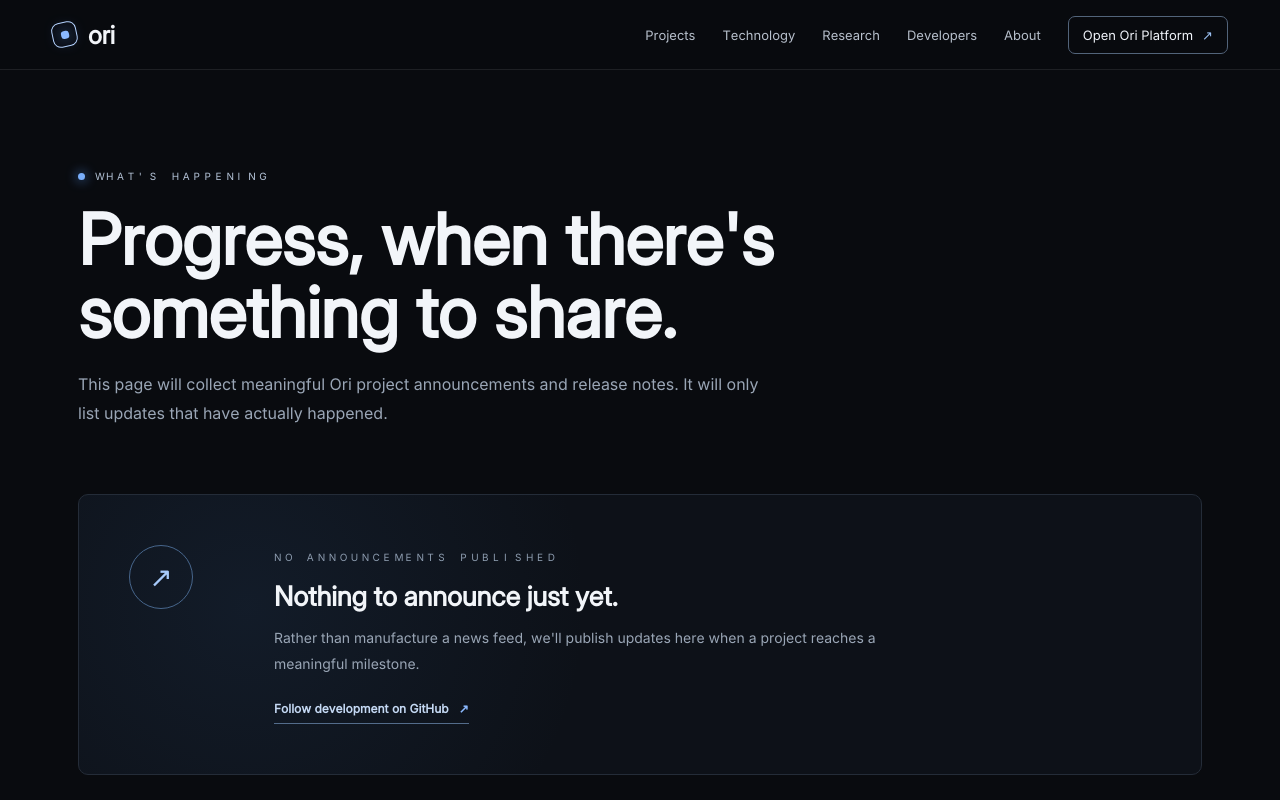
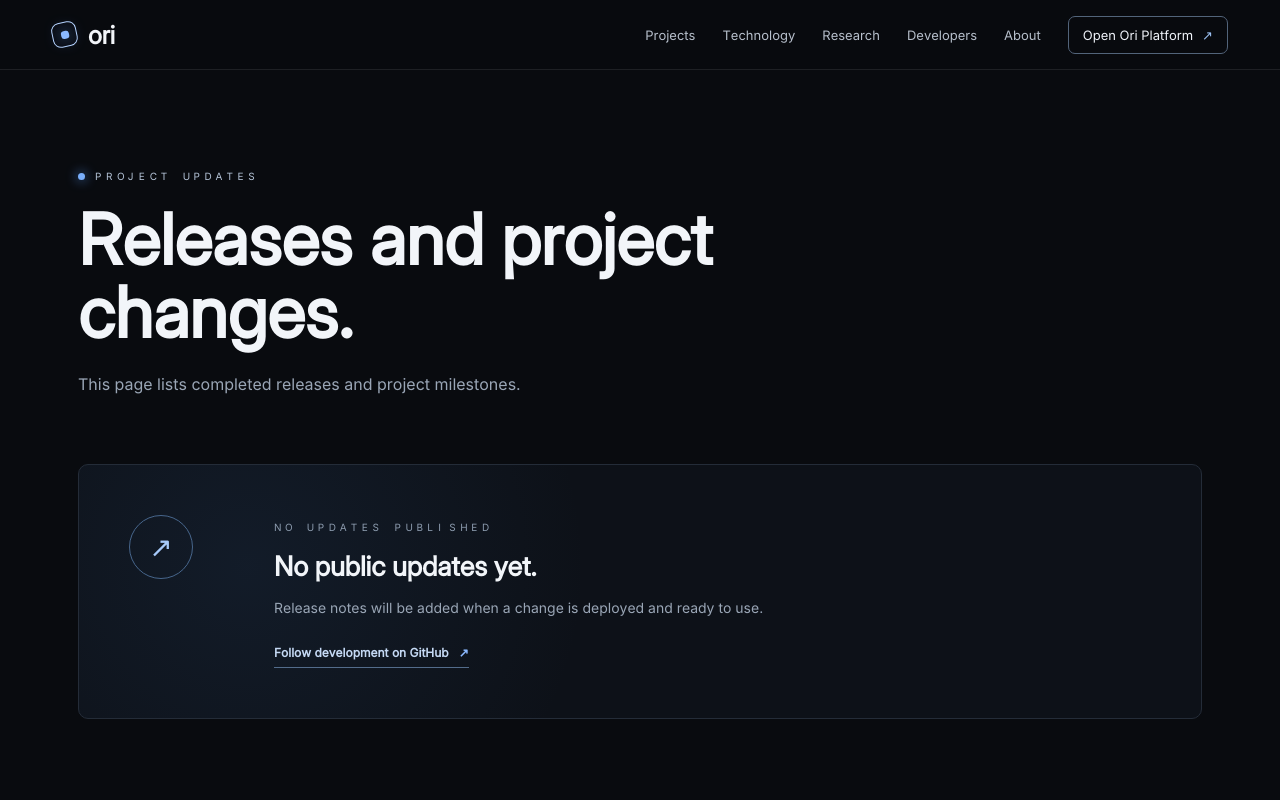
Before and after one commit to 30lnewcomb-byte/Ori-AI, a Next.js app: page /updates in a window 1280 px wide. Shown: the top 800 px of the page. Built offline with nearby package versions, Linux system fonts and the light colour scheme.

Commit message:
Make the empty updates page concise and useful

```diff
--- a/app/updates/page.tsx
+++ b/app/updates/page.tsx
@@ -1,11 +1,11 @@
 import type { Metadata } from "next";
 import { PageIntro } from "@/components/page-intro";
 
-export const metadata: Metadata = { title: "Updates", description: "Updates from the Ori project." };
+export const metadata: Metadata = { title: "Updates", description: "Released changes and project milestones from Ori." };
 
 export default function UpdatesPage() {
   return <main id="main" className="subpage"><div className="section-wrap">
-    <PageIntro eyebrow="WHAT'S HAPPENING" title="Progress, when there's something to share." description="This page will collect meaningful Ori project announcements and release notes. It will only list updates that have actually happened." />
-    <section className="research-empty updates-empty"><div className="updates-icon" aria-hidden="true">↗</div><div><span className="feature-index">NO ANNOUNCEMENTS PUBLISHED</span><h2>Nothing to announce just yet.</h2><p>Rather than manufacture a news feed, we'll publish updates here when a project reaches a meaningful milestone.</p><a className="text-link" href="https://github.com/30lnewcomb-byte" target="_blank" rel="noreferrer">Follow development on GitHub <span aria-hidden="true">↗</span></a></div></section>
+    <PageIntro eyebrow="PROJECT UPDATES" title="Releases and project changes." description="This page lists completed releases and project milestones." />
+    <section className="research-empty updates-empty"><div className="updates-icon" aria-hidden="true">↗</div><div><span className="feature-index">NO UPDATES PUBLISHED</span><h2>No public updates yet.</h2><p>Release notes will be added when a change is deployed and ready to use.</p><a className="text-link" href="https://github.com/30lnewcomb-byte" target="_blank" rel="noreferrer">Follow development on GitHub <span aria-hidden="true">↗</span></a></div></section>
   </div></main>;
 }
```
